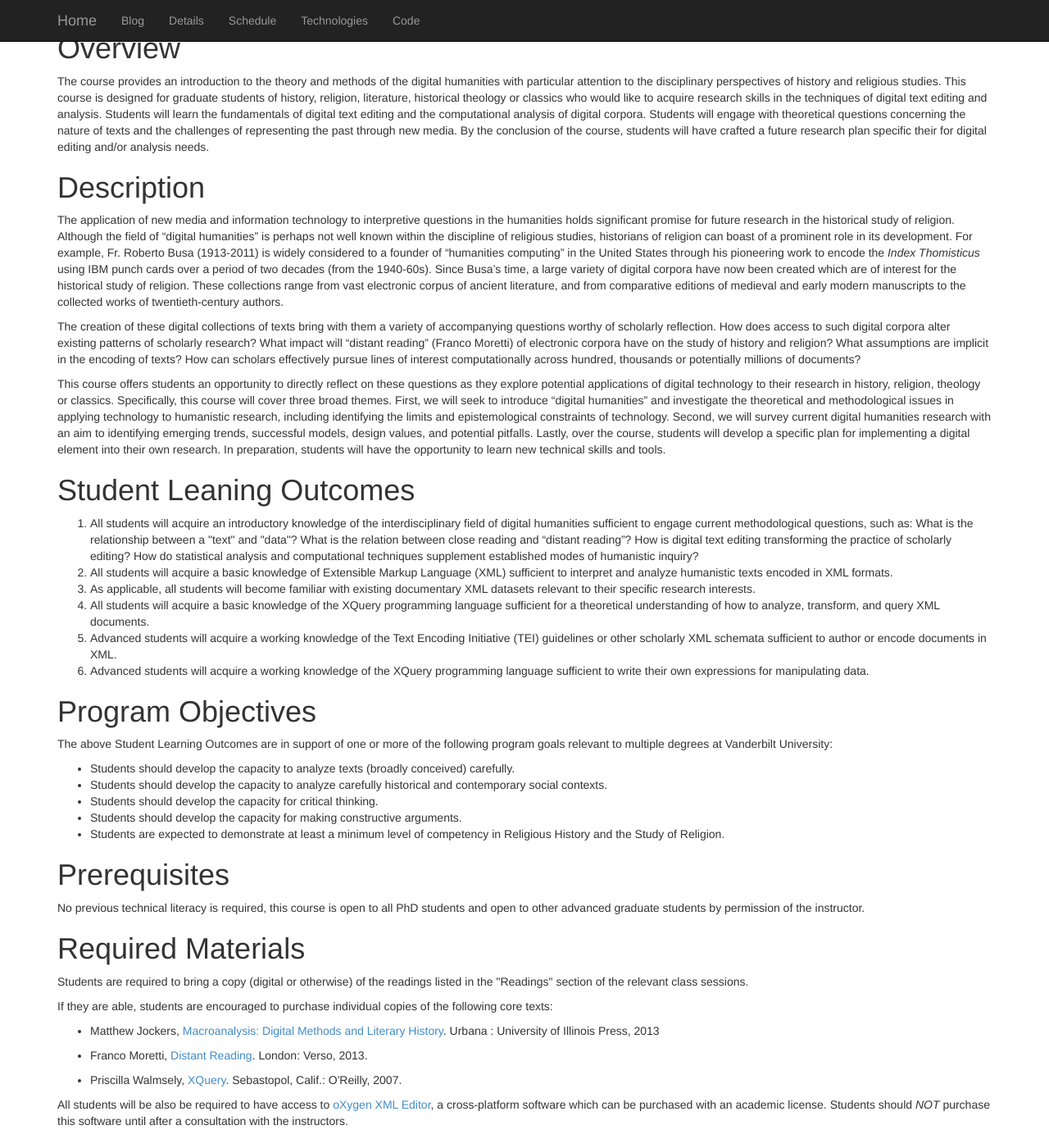
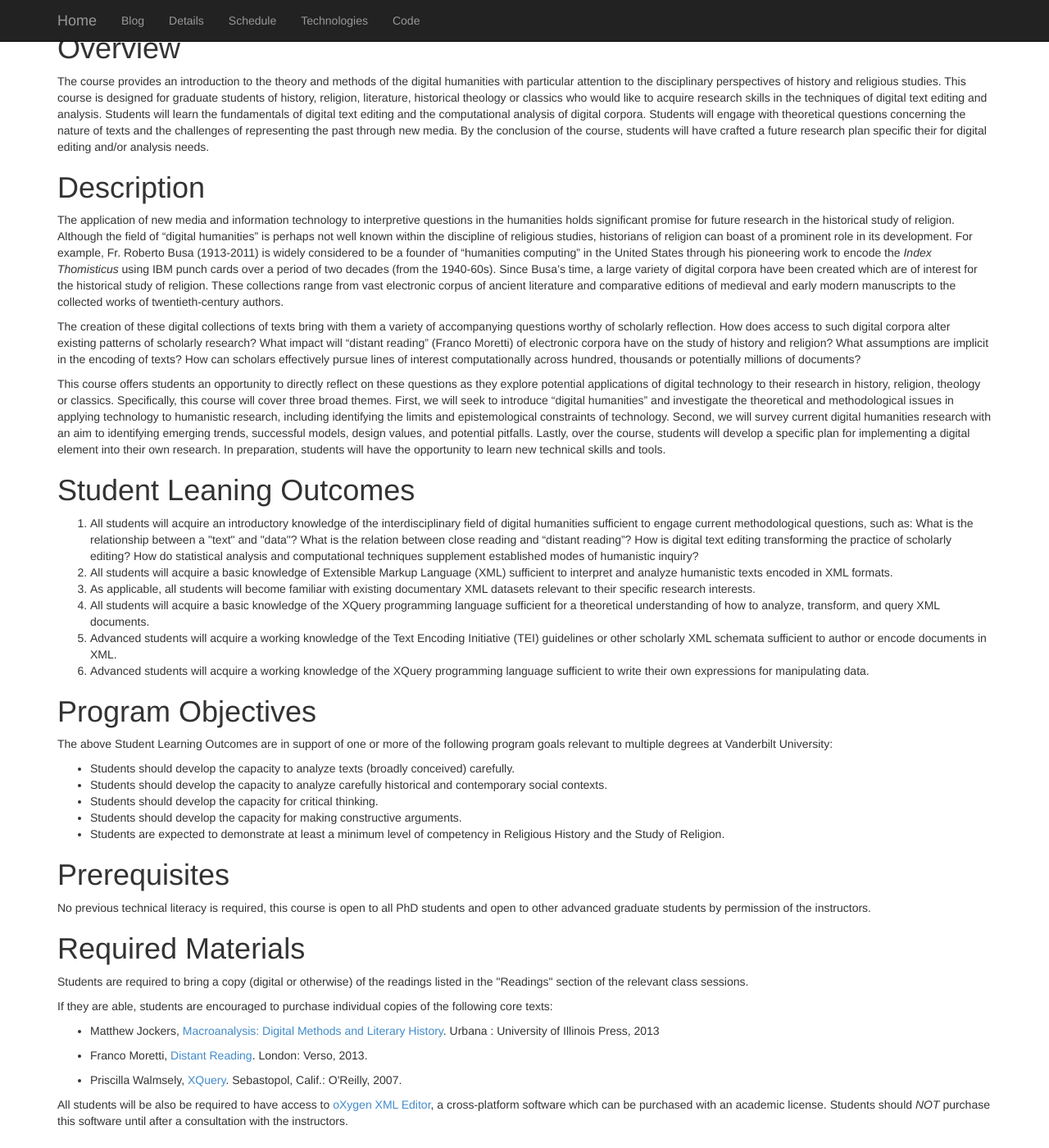
Before and after one commit to Ramona2020/paralipomena.github.io, a Jekyll site: the page built from details/index.html, in a window 1280 px wide and 1400 px high, scrolled down 461 px. Shown: the whole window at 82% size. Built offline with Jekyll 4.4.1, drawn with Linux system fonts in a browser that asks for light colours; nearby versions of some CDN libraries; library files that are not in the unit come from our copies; Markdown is read by kramdown in place of the engine named in the settings.

Commit message:
Proofreading edits.

```diff
--- a/details/index.html
+++ b/details/index.html
@@ -46,11 +46,11 @@ title: Course Details
     religion. Although the field of “digital humanities” is perhaps not well known within
     the discipline of religious studies, historians of religion can boast of a prominent
     role in its development. For example, Fr. Roberto Busa (1913-2011) is widely considered
-    to a founder of “humanities computing” in the United States through his pioneering work
+    to be a founder of “humanities computing” in the United States through his pioneering work
     to encode the <em>Index Thomisticus</em> using IBM punch cards over a period of two
     decades (from the 1940-60s). Since Busa’s time, a large variety of digital corpora have
-    now been created which are of interest for the historical study of religion. These
-    collections range from vast electronic corpus of ancient literature, and from
+    been created which are of interest for the historical study of religion. These
+    collections range from vast electronic corpus of ancient literature and
     comparative editions of medieval and early modern manuscripts to the collected works of
     twentieth-century authors.</p>
 <p>The creation of these digital collections of texts bring with them a variety of
@@ -108,7 +108,7 @@ title: Course Details
 </ul>
 <h1>Prerequisites</h1>
 <p>No previous technical literacy is required, this course is open to all PhD students and
-    open to other advanced graduate students by permission of the instructor.</p>
+    open to other advanced graduate students by permission of the instructors.</p>
 <h1>Required Materials</h1>
 <p>Students are required to bring a copy (digital or otherwise) of the readings listed in
     the &quot;Readings&quot; section of the relevant class sessions. </p>
```
